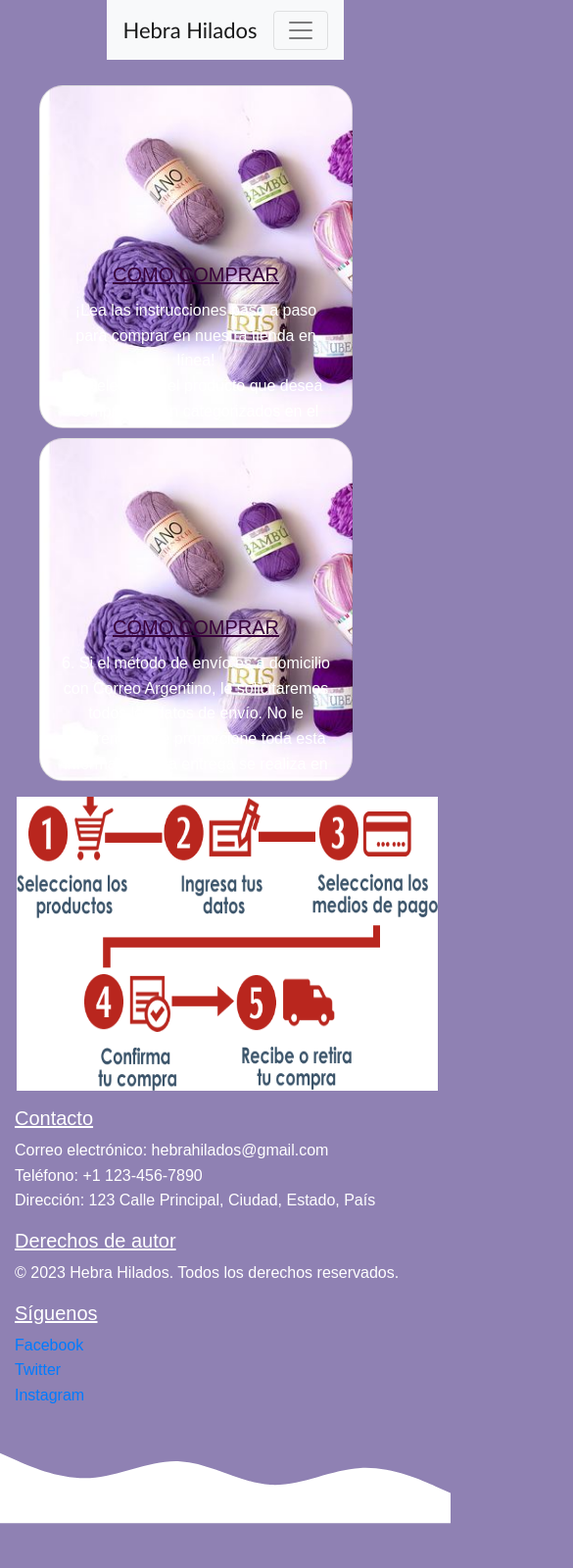
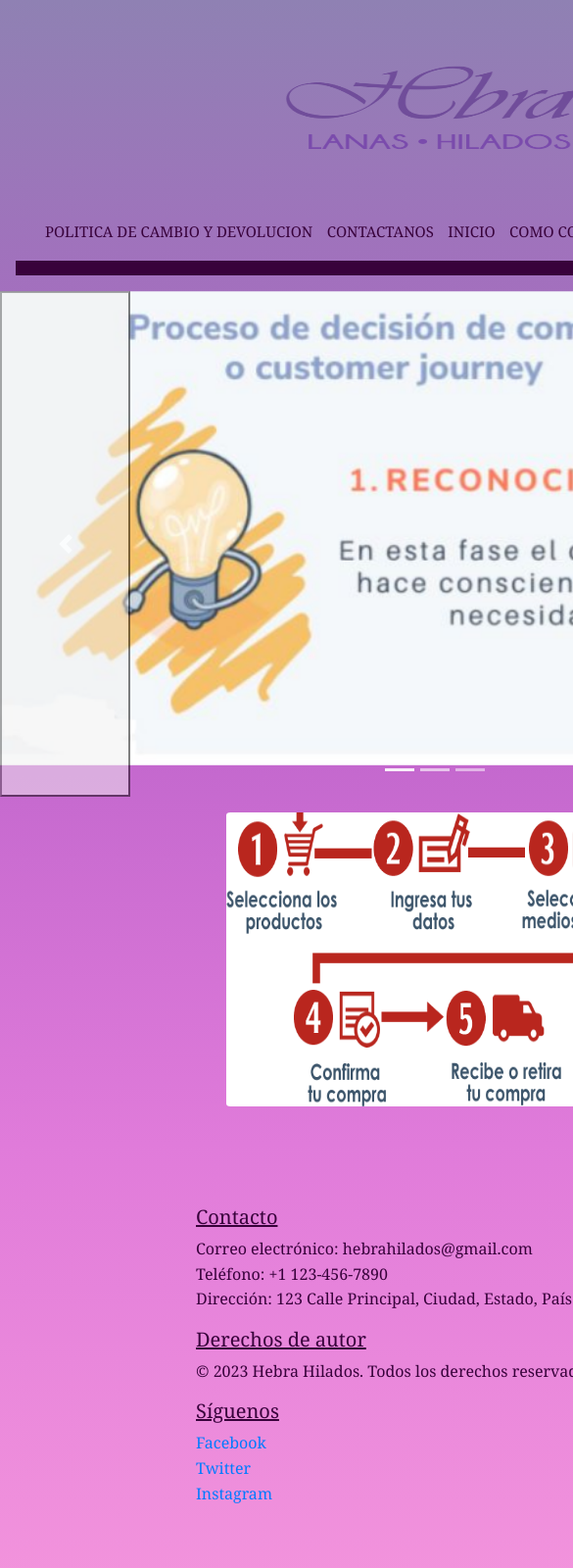
Before and after one commit to lautarodm03/mi_repositorio, a website: page pages/comocomprar2bs.html in a window 390 px wide. Shown: the top 1600 px of the page at 98% size, 585 px wide, since content can reach past the window. Before the commit the page ends 1555 px from the top, so only its background shows below. Drawn offline with nearby package versions, Linux system fonts and the light colour scheme.

Commit message:
commit nocturno

```diff
--- a/pages/comocomprar2bs.html
+++ b/pages/comocomprar2bs.html
@@ -6,6 +6,10 @@
     <link
       rel="stylesheet"
       href="https://maxcdn.bootstrapcdn.com/bootstrap/4.5.2/css/bootstrap.min.css"
+    />
+    <link
+      rel="stylesheet"
+      href="https://cdnjs.cloudflare.com/ajax/libs/animate.css/4.1.1/animate.min.css"
     />
     <link rel="stylesheet" href="../css/style.css" />
     <link
@@ -16,110 +20,102 @@
   </head>
   <body>
     <header>
-      <nav class="navbar navbar-expand-lg navbar-light bg-light">
-        <a class="navbar-brand" href="./comocomprar2bs.html">Hebra Hilados</a>
-        <button class="navbar-toggler" type="button">
-          <span class="navbar-toggler-icon"></span>
-        </button>
-        <div class="collapse navbar-collapse" id="navbarNav">
-          <ul class="navbar-nav">
-            <li class="nav-item active">
+      <img
+        src="/images/logoindex.png"
+        alt="Logo Hebra Hilados"
+        class="logoindex"
+      />
+      <nav>
+        <a href="./cambioydevolucion.html" target="blank_" class="nav__buttons"
+          >POLITICA DE CAMBIO Y DEVOLUCION</a
+        >
+        <a href="./contactanos.html" class="nav__buttons" target="_blank"
+          >CONTACTANOS</a
+        >
+        <a href="../index.html" class="nav__buttons" target="_blank">INICIO</a>
+        <a href="./comocomprar2bs.html" class="nav__buttons">COMO COMPRAR?</a>
         <a
-                class="nav-link"
-                href="./cambioydevolucion.html"
+          href="./preguntasfrecuentes.html"
+          class="nav__buttons"
           target="_blank"
-                >Politica de Cambio y Devolución</a
+          >PREGUNTAS FRECUENTES</a
         >
-            </li>
-            <li class="nav-item">
-              <a class="nav-link" href="./contactanos.html" target="_blank"
-                >Contactanos</a
+        <br />
+      </nav>
+      <section class="linea1"></section>
+    </header>
+
+    <div
+      id="carouselExampleIndicators"
+      class="carousel slide"
+      data-ride="carousel"
     >
-            </li>
-            <li class="nav-item">
-              <a class="nav-link" href="../index.html" target="_blank"
-                >Inicio</a
-              >
-            </li>
-            <li class="nav-item">
-              <a class="nav-link" href="./comocomprar2bs.html">Como Comprar?</a>
-            </li>
-            <li class="nav-item">
-              <a
-                class="nav-link"
-                href="./preguntasfrecuentes.html"
-                target="_blank"
-                >Preguntas Frecuentes</a
-              >
-            </li>
-          </ul>
+      <ol class="carousel-indicators">
+        <li
+          data-target="#carouselExampleIndicators"
+          data-slide-to="0"
+          class="active"
+        ></li>
+        <li data-target="#carouselExampleIndicators" data-slide-to="1"></li>
+        <li data-target="#carouselExampleIndicators" data-slide-to="2"></li>
+      </ol>
+      <div class="carousel-inner">
+        <div class="carousel-item active">
+          <img
+            src="../images/foto1carusel.JPG"
+            class="d-block w-100"
+            alt="..."
+          />
         </div>
-      </nav>
-    </header>
-    <div class="container">
-      <div class="row">
-        <div class="col-md-6">
-          <div class="card text-center">
-            <div class="card-body">
-              <h5 class="card-title">COMO COMPRAR</h5>
-              <p class="card-text">
-                ¡Lea las instrucciones paso a paso para comprar en nuestra
-                tienda en línea! <br />
-                1. Seleccione el producto que desea comprar. Están categorizados
-                en el menú de productos para que puedas encontrar lo que buscas.
-                <br />
-                2. Seleccione la variante deseada (color/tamaño/cantidad/tamaño)
-                e ingrese la cantidad requerida a continuación. Recuerda que la
-                lana se vende por unidad (ovillos o hilos de diferentes pesos)
-                que aparece en el nombre del producto. <br />
-                3. IMPORTANTE: Puede agregar una variante a la cesta a la vez,
-                por ejemplo: si desea comprar dos colores del mismo hilo,
-                primero elija uno de la lista que se muestra para agregar a la
-                cesta, luego elija el otro de la lista. Mismo método. Esto lo
-                llevará cuando agregue una variable a su carrito. <br />
-                4. Una vez que haya completado su carrito de compras, puede
-                ingresar su código postal a continuación para ver las opciones
-                de envío disponibles y los costos de envío (si corresponde).
-                Cuando desee terminar, haga clic en "Comenzar a comprar" en el
-                carrito de compras. <br />
-                5. Al iniciar su compra, debe ingresar su información de
-                contacto, seleccionar un método de envío y revisar los artículos
-                que desea adquirir. Haga clic en "Continuar" si todo es
-                correcto, de lo contrario, vuelva atrás.
-              </p>
+        <div class="carousel-item">
+          <img
+            src="../images/foto2carusel.JPG"
+            class="d-block w-100 slide"
+            alt="..."
+          />
+        </div>
+        <div class="carousel-item slide">
+          <img
+            src="../images/foto3carusel.JPG"
+            class="d-block w-100"
+            alt="..."
+          />
+        </div>
+        <div class="carousel-item slide">
+          <img
+            src="../images/foto4carusel.JPG"
+            class="d-block w-100 slide"
+            alt="..."
+          />
+        </div>
+        <div class="carousel-item slide">
+          <img
+            src="../images/foto5carusel.JPG"
+            class="d-block w-100"
+            alt="..."
+          />
         </div>
       </div>
+      <button
+        class="carousel-control-prev"
+        type="button"
+        data-target="#carouselExampleIndicators"
+        data-slide="prev"
+      >
+        <span class="carousel-control-prev-icon" aria-hidden="true"></span>
+        <span class="sr-only">Previous</span>
+      </button>
+      <button
+        class="carousel-control-next"
+        type="button"
+        data-target="#carouselExampleIndicators"
+        data-slide="next"
+      >
+        <span class="carousel-control-next-icon" aria-hidden="true"></span>
+        <span class="sr-only">Next</span>
+      </button>
     </div>
-        <div class="col-md-6">
-          <div class="card text-center">
-            <div class="card-body">
-              <h5 class="card-title">COMO COMPRAR</h5>
-              <p class="card-text">
-                6. Si el método de envío es a domicilio con Correo Argentino, le
-                solicitaremos todos los datos de envío. No le pediremos que
-                proporcione toda esta información si la entrega se realiza en
-                nuestras instalaciones. Le pedimos que confirme todos los campos
-                ingresados. Cuando todo esté hecho correctamente, haga clic en
-                Continuar. <br />
-                7. Elija el método de pago más adecuado para usted (10% de
-                descuento por transferencias bancarias). Si elige transferencia,
-                haga clic en "Realizar PEDIDO"; si elige tarjeta o Rapipago,
-                haga clic en "Pagar con MERCADO PAGO" <br />
-                8. Si ha pagado a través de MERCADO PAGO, será redirigido al
-                sitio web para completar la transacción. Cuando haya terminado,
-                haga clic en Volver al sitio. En ese momento, también recibirás
-                un correo electrónico de Mercado Pago con la información del
-                pago. <br />
-                9. Finalmente, en la página de confirmación encontrará el número
-                de orden de compra y los datos bancarios para el pago (si
-                corresponde). También recibirá un correo electrónico nuestro con
-                todos los detalles de su compra y un enlace para rastrearla.
-              </p>
-            </div>
-          </div>
-        </div>
-      </div>
-    </div>
+    <div class="box">
       <div class="container">
         <img
           src="../images/como-comprar1.png"
@@ -127,10 +123,11 @@
           class="imagen__comocomprar img-responsive"
         />
       </div>
+    </div>
     <footer class="bg-purple text-white footerline__comocomprar2bs">
       <div class="footerline__comocomprar2bs">
         <div class="container">
-          <div class="row">
+          <div class="row margin__comocomprar">
             <div class="col-md-4">
               <h5 class="redes__comocomprar2bs">Contacto</h5>
               <ul class="list-unstyled">
@@ -143,6 +140,7 @@
               <h5 class="redes__comocomprar2bs">Derechos de autor</h5>
               <p>© 2023 Hebra Hilados. Todos los derechos reservados.</p>
             </div>
+
             <div class="col-md-4">
               <h5 class="redes__comocomprar2bs">Síguenos</h5>
               <ul class="list-unstyled">
--- a/scss/_cambioydevolucion.scss
+++ b/scss/_cambioydevolucion.scss
@@ -94,14 +94,36 @@
   height: 3.5rem;
   width: 100%;
   border-radius: 1%;
-  margin-top: 10rem;
+  margin-top: 5rem;
   margin-bottom: 1.7rem;
   padding-top: 0.5rem;
 
   .copyright__cambiodevolucion {
-    padding-top: 10px;
+    padding-top: 6px;
     font-family: "Courier New", Courier, monospace;
     font-size: 1.2rem;
-    margin-left: 28.3rem;
+    margin-left: 20rem;
+    margin-right: 20rem;
   }
 }
+
+.linea1 {
+  background-color: #38023b;
+  height: 2px;
+  padding-left: 53.5rem;
+}
+
+.devolucion__titulo__centrado {
+  text-align: center;
+}
+
+.puede__gestionar {
+  width: 70rem;
+  margin-top: 10px;
+}
+
+.parametros__en__cuenta {
+  font-size: 20px;
+  margin-top: 20px;
+  margin-bottom: 20px;
+}
--- a/scss/_comocomprar.scss
+++ b/scss/_comocomprar.scss
@@ -1,5 +1,14 @@
 /* Como Comprar */
 
+body {
+  display: grid;
+  min-height: 100vh;
+  place-items: center;
+  background-image: linear-gradient(#8f81b3, #b65fc8, #e07bda, #f89bdd);
+  background-color: #8f81b3;
+  line-height: 1.6;
+  font-family: sans-serif;
+}
 .como__comprar {
   margin-top: 35px;
   text-align: center;
@@ -40,15 +49,6 @@
 
 .footer__comocomprar {
   margin-top: 35rem;
-
-  .footerline__comocomprar2bs {
-    background-color: #6e5487;
-    width: 100%;
-    border-radius: 1%;
-    margin-top: 1.5rem;
-    margin-bottom: 1.5rem;
-    padding-top: 0.5rem;
-  }
 }
 
 .container {
@@ -72,17 +72,21 @@
   text-decoration: underline;
 }
 
-.card {
-  width: 500px;
+.carousel {
+  max-width: 1200px;
+  margin: 0 auto;
+}
 
-  .container__tarjetas {
-    margin-top: 40px;
-  }
+.margin__comocomprar {
+  margin-top: 85px;
+  margin-left: 170px;
+  color: #38023b;
+  font-family: Georgia, "Times New Roman", Times, serif;
+}
 
-  .card-title {
-    color: #38023b;
-    text-decoration: underline;
-  }
+.list-unstyled {
+  text-decoration: none;
+  color: #38023b;
 }
 
 @media (max-width: 768px) {
@@ -90,6 +94,7 @@
     height: 300px;
     width: 430px;
     margin-left: 1%;
+    border-radius: 1%;
   }
 }
 
@@ -98,3 +103,9 @@
   text-align: center;
   text-decoration: underline;
 }
+
+.linea1 {
+  background-color: #38023b;
+  height: 2px;
+  padding-left: 53.5rem;
+}
--- a/scss/_contactanos.scss
+++ b/scss/_contactanos.scss
@@ -80,3 +80,9 @@ form {
     color: black;
   }
 }
+
+.linea1 {
+  background-color: #38023b;
+  height: 2px;
+  padding-left: 53.5rem;
+}
--- a/scss/_globals.scss
+++ b/scss/_globals.scss
@@ -7,15 +7,11 @@
 .nav__buttons {
   color: #38023b;
   font-family: Georgia, "Times New Roman", Times, serif;
-  font-size: 15;
+  font-size: 15px;
   margin-left: 10px;
+  text-decoration: none;
 }
 
 body {
-  display: grid;
-  min-height: 100vh;
-  place-items: center;
   background-color: #8f81b3;
-  line-height: 1.6;
-  font-family: sans-serif;
 }
--- a/scss/_index.scss
+++ b/scss/_index.scss
@@ -1,3 +1,13 @@
+.body__index {
+  display: grid;
+  min-height: 100vh;
+  place-items: center;
+  background-image: linear-gradient(#8f81b3, #b65fc8, #e07bda, #f89bdd);
+  background-color: #8f81b3;
+  line-height: 1.6;
+  font-family: sans-serif;
+}
+
 .logoindex {
   width: 25rem;
   height: 14rem;
@@ -27,7 +37,7 @@ header {
 .linea1 {
   background-color: #38023b;
   height: 6px;
-  width: -60rem;
+  width: 45rem;
   margin: 1rem;
 
   .linea2 {
@@ -42,6 +52,8 @@ header {
   font-family: "Courier New", Courier, monospace;
   font-size: 4rem;
   text-decoration: underline;
+  text-align: center;
+  margin-bottom: 15px;
   margin-left: 10px;
   color: #38023b;
 }
@@ -58,7 +70,7 @@ header {
   .copyright {
     margin-top: 3px;
     text-align: center;
-    padding-top: 7.8px;
+    padding-top: 5px;
     font-family: "Courier New", Courier, monospace;
     font-size: 1.2rem;
   }
@@ -135,7 +147,7 @@ header {
 .card {
   margin-left: 25px;
   height: 350px;
-  width: 320px;
+  width: 380px;
   margin-top: 10px;
 }
 
--- a/scss/_preguntasfrecuentes.scss
+++ b/scss/_preguntasfrecuentes.scss
@@ -18,6 +18,13 @@
   .primera__pregunta {
     margin-top: 2.8rem;
   }
+}
+
+.linea1 {
+  background-color: #38023b;
+  height: 15px;
+  width: 45rem;
+  margin: 1rem;
 }
 
 .saber__antes__de__comprar {
```
Also changed, not shown: index.html (+5 -5 lines), pages/cambioydevolucion.html (+91 -53 lines), pages/preguntasfrecuentes.html (+21 -36 lines), css/style.css, images/foto1carusel.JPG (added), images/foto2carusel.JPG (added), images/foto3carusel.JPG (added), images/foto4carusel.JPG (added), images/foto5carusel.JPG (added), 1 other file. Lines whose indentation alone changed are shown as unchanged.
